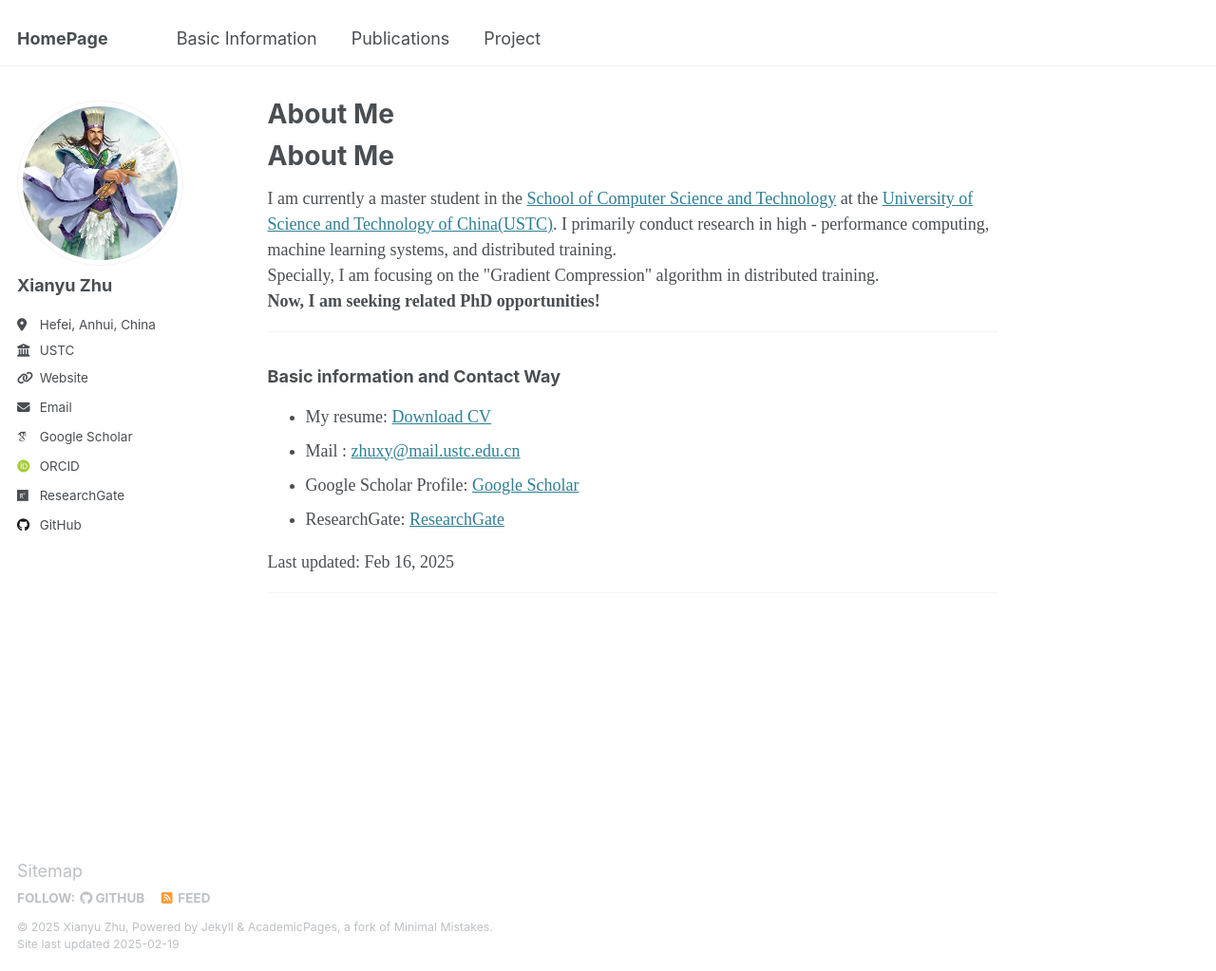
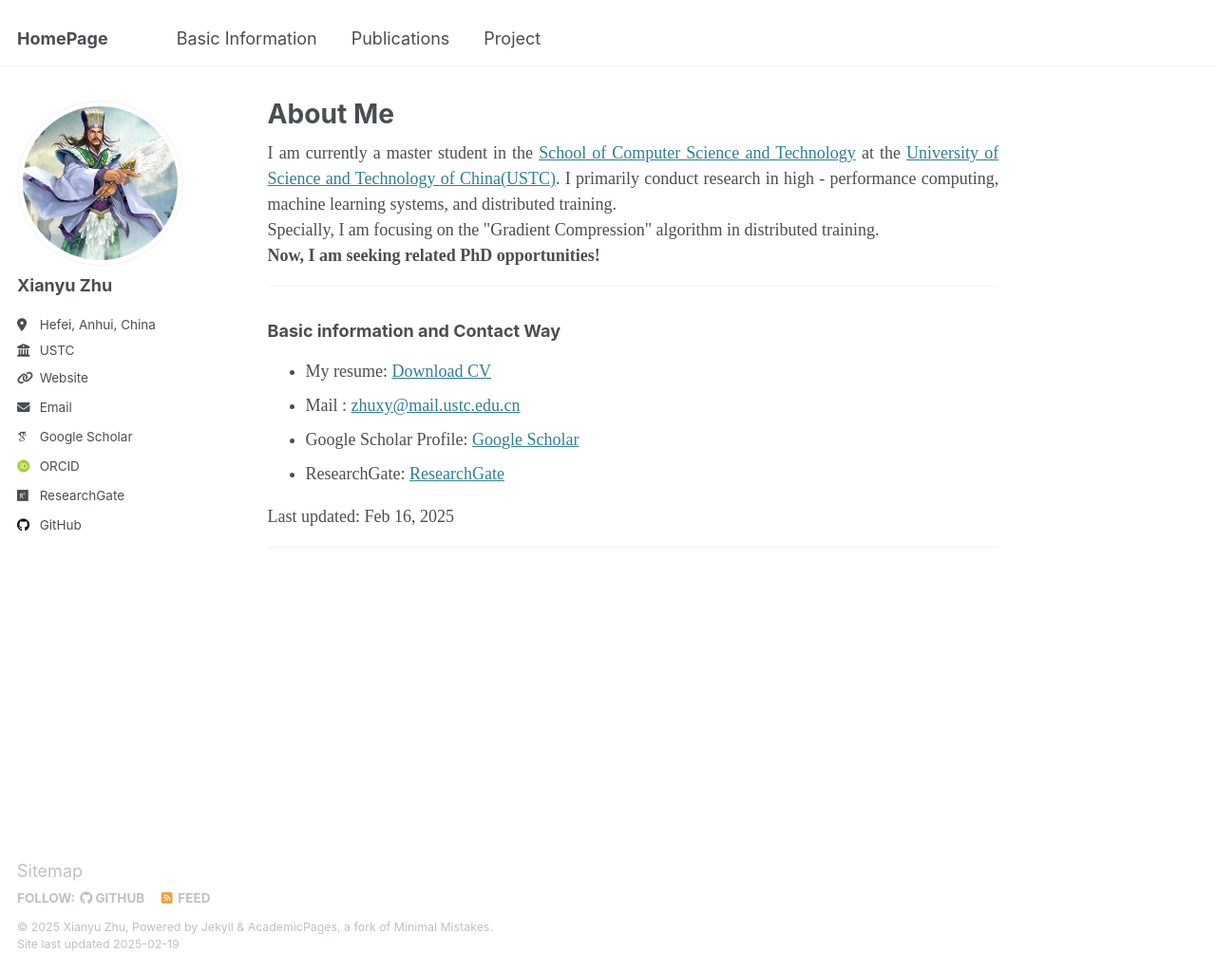
Before and after one commit to zhuxy-USTC/zhuxy-USTC.github.io, a Jekyll site: the page built from _pages/about.md, in a window 1280 px wide and 1023 px high. Shown: the whole window at 95% size. Built offline with Jekyll 4.4.1, drawn with Linux system fonts in a browser that asks for light colours; some web fonts are replaced.

Commit message:
Update about.md

```diff
--- a/_pages/about.md
+++ b/_pages/about.md
@@ -7,8 +7,7 @@ redirect_from:
   - /about.html
 ---
 
-<h1>About Me</h1>
-<div style="font-family: 'Times New Roman', Times, serif;">
+<div style="font-family: 'Times New Roman', Times, serif; text-align: justify;" >
 I am currently a master student in the <a href="https://cs.ustc.edu.cn">School of Computer Science and Technology</a> at the <a href="https://ustc.edu.cn/">University of Science and Technology of China(USTC)</a>. I primarily conduct research in high - performance computing, machine learning systems, and distributed training.
 <br>
 Specially, I am focusing on the "Gradient Compression" algorithm in distributed training.
```
